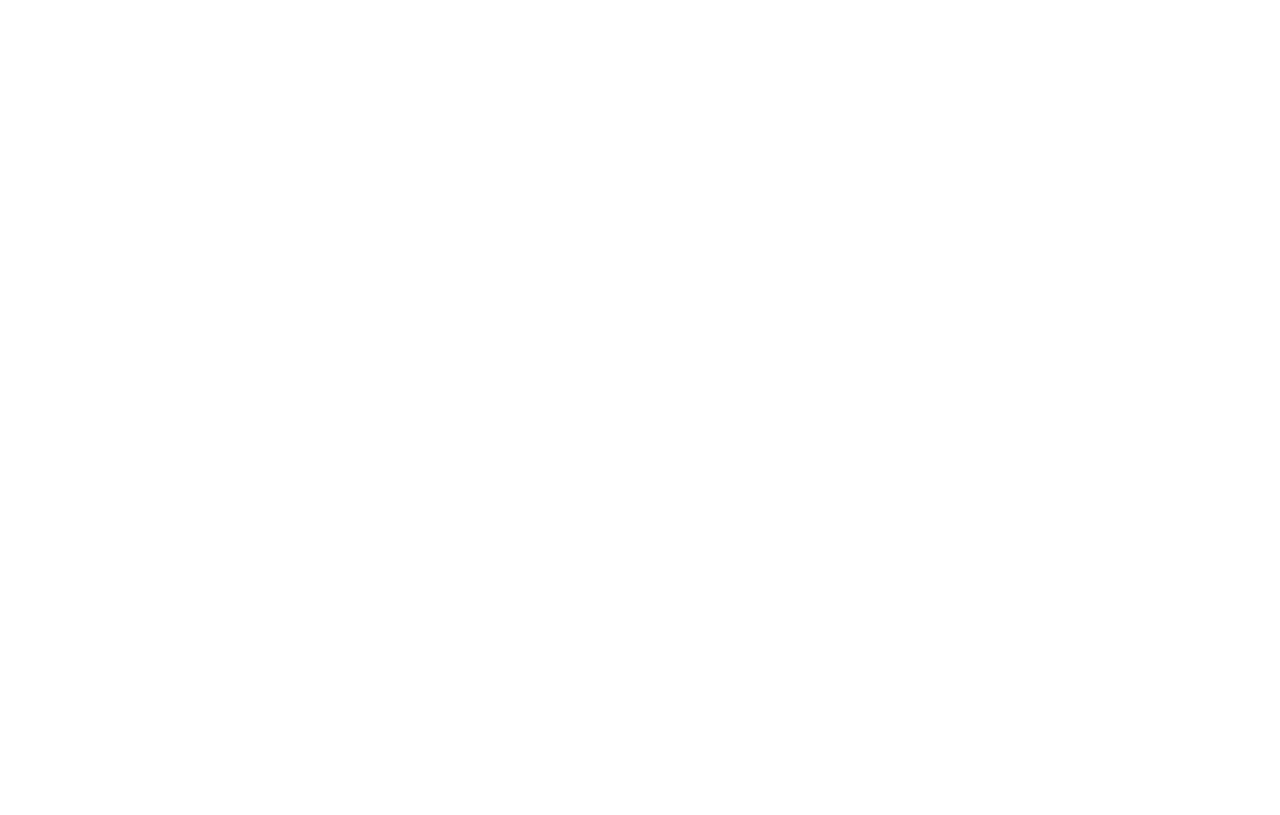
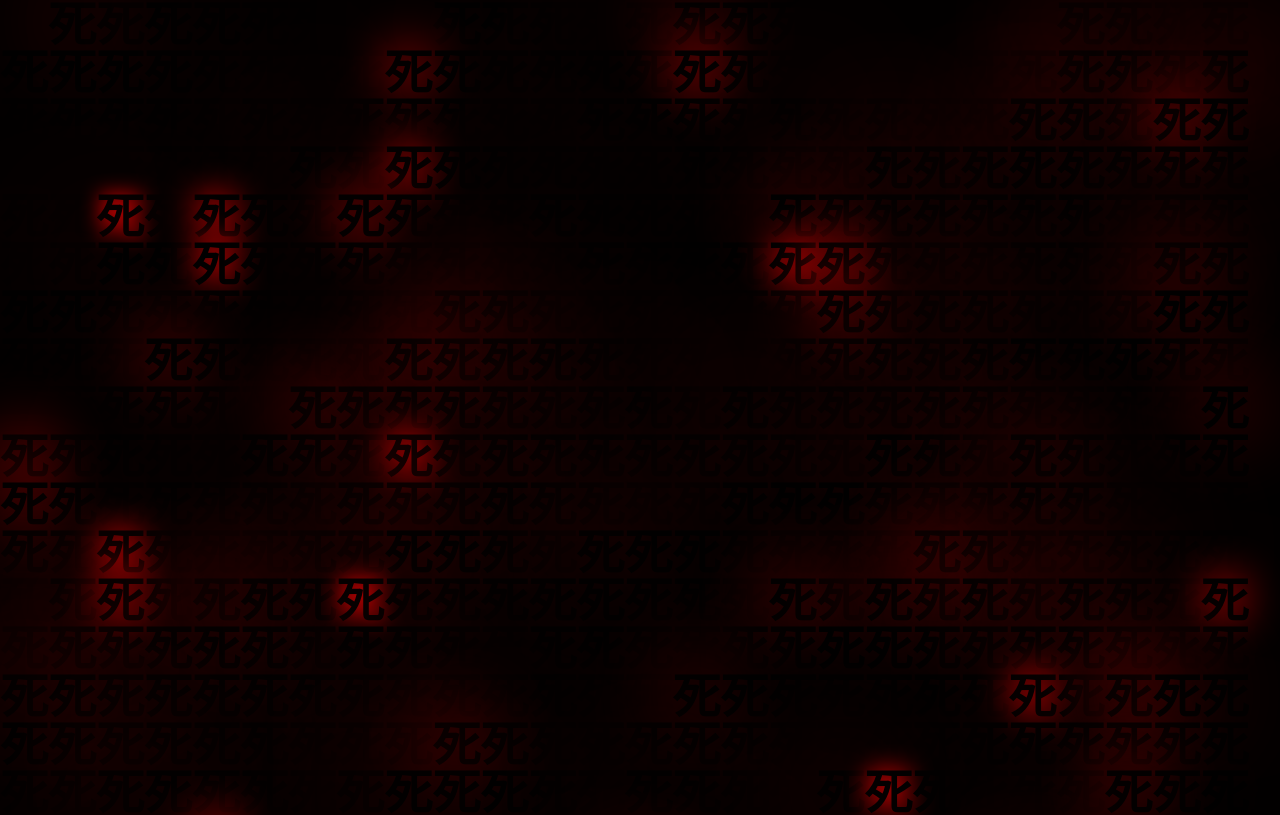
Before and after one commit to tyankatsu0105/try-animation, a Nuxt app: page /anime-js/shadow in a window 1280 px wide. Before the commit this address had no page. Shown: the top 815 px of the page. Built offline with nearby package versions, Linux system fonts and the light colour scheme.

Commit message:
feat: :tada: shadow

```diff
--- a/pages/anime-js/index.vue
+++ b/pages/anime-js/index.vue
@@ -6,6 +6,7 @@
       <li><nuxt-link to="/anime-js/progress2">progress2</nuxt-link></li>
       <li><nuxt-link to="/anime-js/progress3">progress3</nuxt-link></li>
       <li><nuxt-link to="/anime-js/overlay">overlay</nuxt-link></li>
+      <li><nuxt-link to="/anime-js/shadow">shadow</nuxt-link></li>
     </ol>
   </div>
 </template>
--- /dev/null
+++ b/pages/anime-js/shadow.vue
@@ -0,0 +1,73 @@
+<template>
+  <section ref="section">
+    <span
+      v-for="(item, index) in obj"
+      :key="index"
+      :class="`text-${index}`"
+      class="text"
+      >死</span
+    >
+  </section>
+</template>
+
+<script>
+import anime from 'animejs';
+
+export default {
+  data() {
+    return {
+      obj: [
+        {
+          textShadow: 'rgba(255, 0, 0, 0) 0px 0px 50px'
+        }
+      ]
+    };
+  },
+  mounted() {
+    this.createObj(700);
+    this.animation();
+  },
+  methods: {
+    createObj(count) {
+      const obj = this.obj[0];
+      for (let index = 0; index < count; index++) {
+        this.obj.push(obj);
+      }
+    },
+    animation() {
+      anime({
+        targets: '.text',
+        duration: function() {
+          return anime.random(10, 1000);
+        },
+        delay: function() {
+          return anime.random(100, 500);
+        },
+        textShadow() {
+          return `rgba(255, 0, 0, ${anime.random(
+            0,
+            0.4
+          )}) 0px 0px ${anime.random(20, 300)}px`;
+        },
+        autoplay: true,
+        easing: 'easeInOutQuad',
+        complete: this.animation
+      });
+    }
+  }
+};
+</script>
+
+<style lang="scss">
+section {
+  width: 100%;
+  height: 100%;
+  margin: 0;
+  background-color: currentColor;
+}
+.text {
+  font-size: 3rem;
+  font-weight: bold;
+  line-height: 1;
+}
+</style>
```
Also changed, not shown: 1 other file (tests, documents, lock files or other folders).
